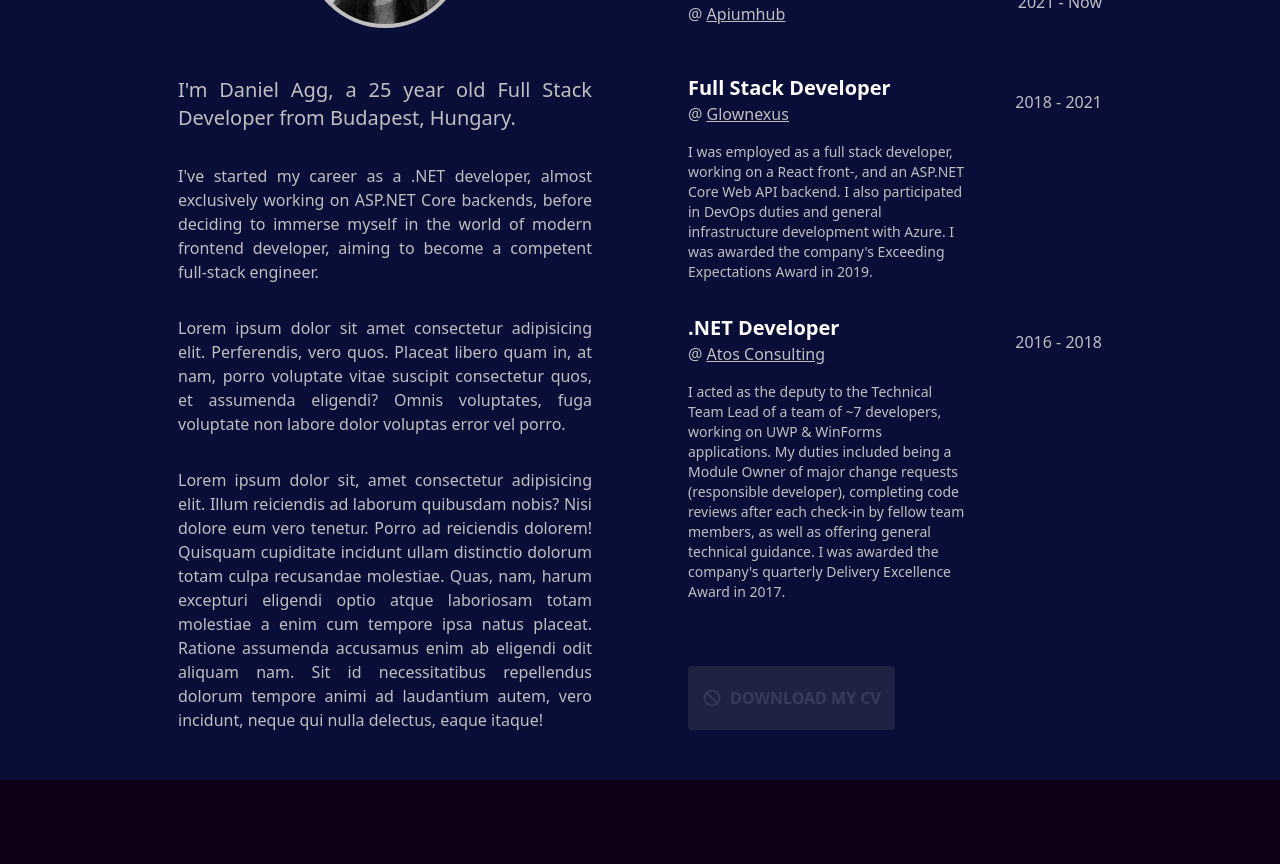
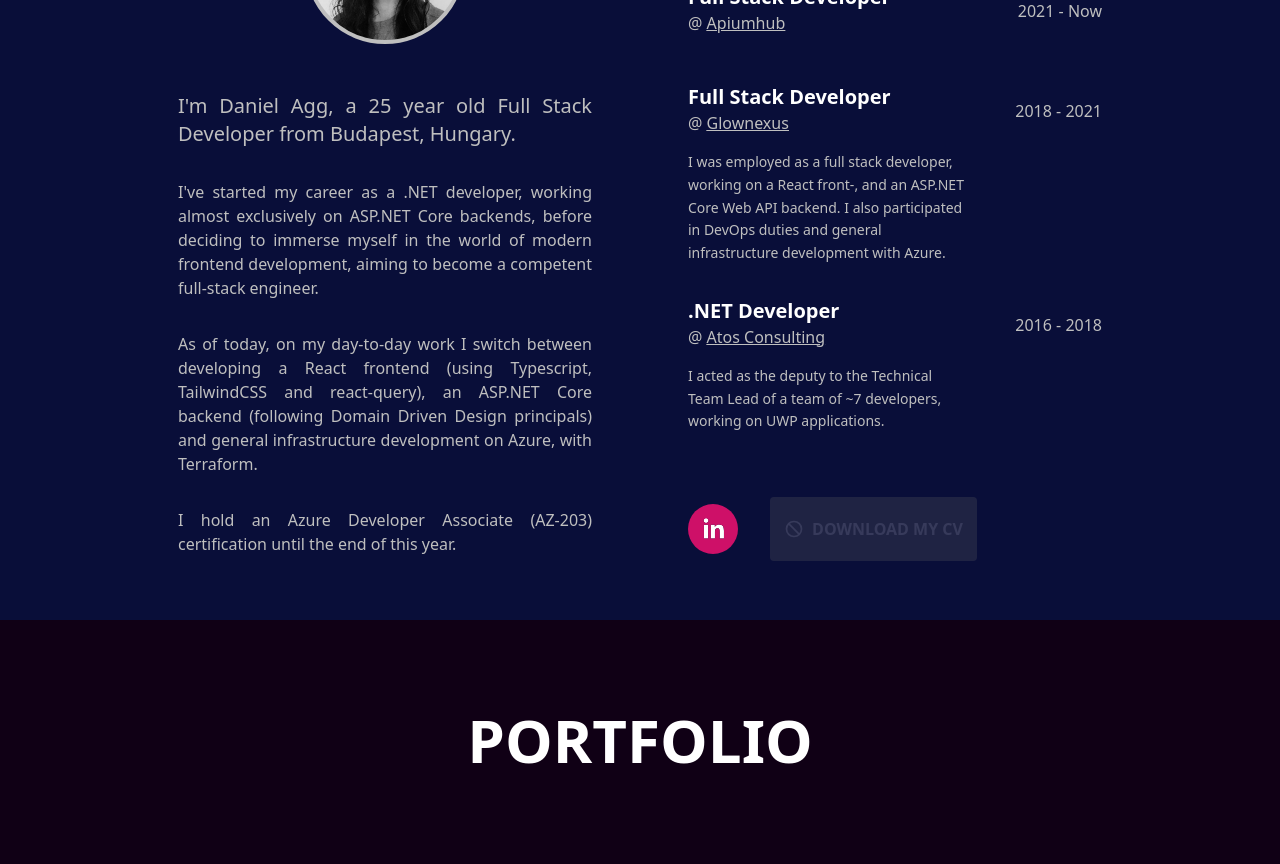
Before and after one commit to danielagg/personal-website-ts, a React (Create React App) app: page / in a window 1280 px wide. Shown: the part 980-1844 px from the top of the page. Built offline with nearby package versions, Linux system fonts and the light colour scheme.

Commit message:
About me alignments

```diff
--- a/package.json
+++ b/package.json
@@ -14,6 +14,7 @@
     "react": "^17.0.2",
     "react-dom": "^17.0.2",
     "react-scripts": "4.0.3",
+    "react-social-icons": "^5.4.1",
     "typescript": "^4.1.2",
     "web-vitals": "^1.0.1"
   },
--- a/src/sections/about.tsx
+++ b/src/sections/about.tsx
@@ -1,6 +1,7 @@
 import React, { useState } from "react";
 import { Button } from "../shared/button";
 import profilePic from "../assets/profile.jpeg";
+import { SocialIcon } from "react-social-icons";
 
 export const About = () => {
   const [employments] = useState([
@@ -20,7 +21,7 @@
       employerUrl: "https://glownexus.com",
       from: "2018",
       to: "2021",
-      desc: "I was employed as a full stack developer, working on a React front-, and an ASP.NET Core Web API backend. I also participated in DevOps duties and general infrastructure development with Azure. I was awarded the company's Exceeding Expectations Award in 2019.",
+      desc: "I was employed as a full stack developer, working on a React front-, and an ASP.NET Core Web API backend. I also participated in DevOps duties and general infrastructure development with Azure.",
     },
     {
       id: 3,
@@ -29,7 +30,7 @@
       employerUrl: "https://atos.net/en-hu/hungary/atos-consulting",
       from: "2016",
       to: "2018",
-      desc: "I acted as the deputy to the Technical Team Lead of a team of ~7 developers, working on UWP & WinForms applications. My duties included being a Module Owner of major change requests (responsible developer), completing code reviews after each check-in by fellow team members, as well as offering general technical guidance. I was awarded the company's quarterly Delivery Excellence Award in 2017.",
+      desc: "I acted as the deputy to the Technical Team Lead of a team of ~7 developers, working on UWP applications.",
     },
   ]);
 
@@ -53,29 +54,22 @@
               Hungary.
             </p>
             <p className="text-gray text-center xl:text-justify leading-relaxed text-sm xl:text-base mt-8">
-              I've started my career as a .NET developer, almost exclusively
-              working on ASP.NET Core backends, before deciding to immerse
-              myself in the world of modern frontend developer, aiming to become
-              a competent full-stack engineer.
-            </p>
-            <p className="text-gray text-center xl:text-justify leading-relaxed text-sm xl:text-base mt-8">
-              Lorem ipsum dolor sit amet consectetur adipisicing elit.
-              Perferendis, vero quos. Placeat libero quam in, at nam, porro
-              voluptate vitae suscipit consectetur quos, et assumenda eligendi?
-              Omnis voluptates, fuga voluptate non labore dolor voluptas error
-              vel porro.
+              I've started my career as a .NET developer, working almost
+              exclusively on ASP.NET Core backends, before deciding to immerse
+              myself in the world of modern frontend development, aiming to
+              become a competent full-stack engineer.
             </p>
 
             <p className="hidden xl:block text-gray text-center xl:text-justify leading-relaxed text-sm xl:text-base mt-8">
-              Lorem ipsum dolor sit, amet consectetur adipisicing elit. Illum
-              reiciendis ad laborum quibusdam nobis? Nisi dolore eum vero
-              tenetur. Porro ad reiciendis dolorem! Quisquam cupiditate incidunt
-              ullam distinctio dolorum totam culpa recusandae molestiae. Quas,
-              nam, harum excepturi eligendi optio atque laboriosam totam
-              molestiae a enim cum tempore ipsa natus placeat. Ratione assumenda
-              accusamus enim ab eligendi odit aliquam nam. Sit id necessitatibus
-              repellendus dolorum tempore animi ad laudantium autem, vero
-              incidunt, neque qui nulla delectus, eaque itaque!
+              As of today, on my day-to-day work I switch between developing a
+              React frontend (using Typescript, TailwindCSS and react-query), an
+              ASP.NET Core backend (following Domain Driven Design principals)
+              and general infrastructure development on Azure, with Terraform.
+            </p>
+
+            <p className="hidden xl:block text-gray text-center xl:text-justify leading-relaxed text-sm xl:text-base mt-8">
+              I hold an Azure Developer Associate (AZ-203) certification until
+              the end of this year.
             </p>
           </div>
 
@@ -103,7 +97,7 @@
                           </a>
                         </span>
                       </p>
-                      <p className="hidden xl:block text-gray text-sm py-2 pr-12 xl:py-4">
+                      <p className="hidden xl:block leading-relaxed text-gray text-sm py-2 pr-12 xl:py-4">
                         {e.desc}
                       </p>
                     </div>
@@ -114,12 +108,21 @@
                 );
               })}
             </div>
-            <Button
-              // variant="filled-pink"
-              variant="disabled"
-              text="Download my CV"
-              className="mt-12 xl:w-1/2"
-            />
+            <div className="mt-12 w-full flex items-center flex-col xl:flex-row space-y-6 xl:space-y-0 xl:space-x-8">
+              <SocialIcon
+                url="https://linkedin.com/in/danielagg"
+                bgColor="#CE1068"
+                fgColor="#fff"
+                target="_blank"
+                rel="noopener noreferrer"
+              />
+              <Button
+                // variant="filled-pink"
+                variant="disabled"
+                text="Download my CV"
+                className="xl:w-1/2"
+              />
+            </div>
           </div>
         </div>
       </div>
```
Also changed, not shown: 1 other file (tests, documents, lock files or other folders).
